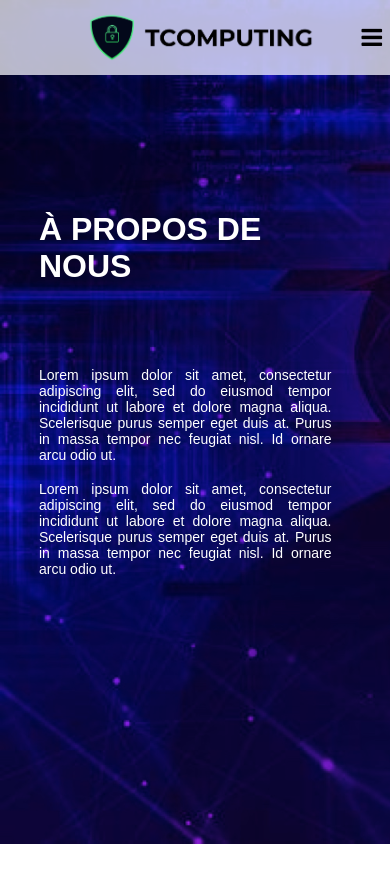
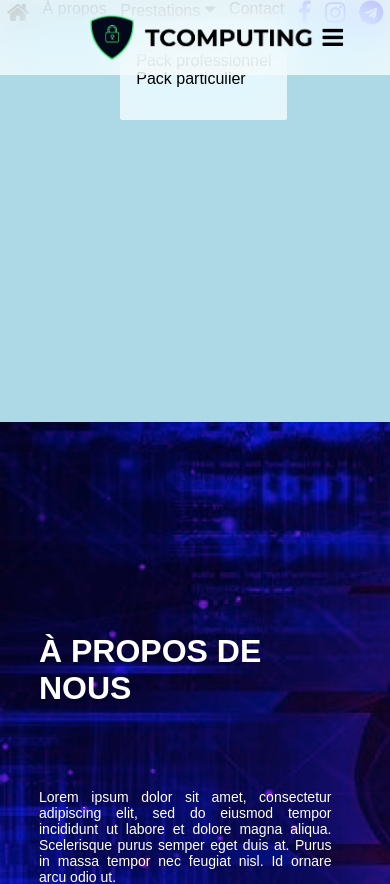
Before and after one commit to Rassac/fil-rouge, a PHP site: page /about.php in a window 390 px wide. Shown: the top 884 px of the page. Run offline with PHP 8.4, Linux system fonts and the light colour scheme.

Commit message:
Essaie du menu burger

```diff
--- a/about.php
+++ b/about.php
@@ -7,6 +7,8 @@
   <meta http-equiv="X-UA-Compatible" content="ie=edge">
   <link rel="stylesheet" href="https://cdnjs.cloudflare.com/ajax/libs/font-awesome/4.7.0/css/font-awesome.min.css">
   <link rel="stylesheet" href="css/style.css">
+  <link rel="shortcut icon" type="image/png" href="img/flavicon.png" />
+
   <title>TCOMPUTING - À PROPOS</title>
 </head>
 
--- a/contact.php
+++ b/contact.php
@@ -7,6 +7,7 @@
   <meta http-equiv="X-UA-Compatible" content="ie=edge">
   <link rel="stylesheet" href="https://cdnjs.cloudflare.com/ajax/libs/font-awesome/4.7.0/css/font-awesome.min.css">
   <link rel="stylesheet" href="css/style.css">
+  <link rel="shortcut icon" type="image/png" href="img/flavicon.png" />
   <title>TCOMPUTING - CONTACT</title>
 </head>
 
--- a/css/style.css
+++ b/css/style.css
@@ -508,8 +508,11 @@ footer a {
 		font-size: 14px;
 	}
 
+	.first-nav {
+		display: none;
+	}
+
 	.nav-link {
-		display: none;
 		flex: 0;
 	}
 
@@ -519,15 +522,10 @@ footer a {
 		display: none;
 	}
 
-	/* .menu-burger {
-		display: block;
-		height: 100vh;
-		width: 500px;
-		position: absolute;
+	#menu-burger {
+		height: 50vh;
 		background: lightblue;
-		display: table-column;
-		height: 25rem;
-	} */
+	}
 
 	#btn-menu-burger {
 		display: block;
--- a/formule-particulier.php
+++ b/formule-particulier.php
@@ -8,6 +8,7 @@
   <meta name="description" content="La première entreprise de sécurisation des données informatique pour tous." />
   <link rel="stylesheet" href="https://cdnjs.cloudflare.com/ajax/libs/font-awesome/4.7.0/css/font-awesome.min.css">
   <link rel="stylesheet" href="css/style.css">
+  <link rel="shortcut icon" type="image/png" href="img/flavicon.png" />
   <title>TCOMPUTING - FORMULE PROFESSIONNEL</title>
 </head>
 
--- a/formule-professionnel.php
+++ b/formule-professionnel.php
@@ -8,6 +8,7 @@
   <meta name="description" content="La première entreprise de sécurisation des données informatique pour tous." />
   <link rel="stylesheet" href="https://cdnjs.cloudflare.com/ajax/libs/font-awesome/4.7.0/css/font-awesome.min.css">
   <link rel="stylesheet" href="css/style.css">
+  <link rel="shortcut icon" type="image/png" href="img/flavicon.png" />
   <title>TCOMPUTING - FORMULE PARTICULIER</title>
 </head>
 
--- a/inc/header.php
+++ b/inc/header.php
@@ -21,8 +21,9 @@
     <a href="#"><i class="fa fa-instagram" style="font-size:24px"></i></a>
     <a href="#"><i class="fa fa-telegram" style="font-size:24px"></i></a>
   </div>
+</header>
 
-  <!-- <div class="menu-burger" id="menu-burger">
+<div class="menu-burger" id="menu-burger">
   <ul class="nav-links">
     <li><a href="index.php"><i class="fa fa-home nav-link" style="font-size:24px"></i></a></li>
     <li><a href="about.php" class="nav-link">À propos</a></li>
@@ -43,5 +44,4 @@
       <a href="#"><i class="fa fa-telegram" style="font-size:24px"></i></a>
     </li>
   </ul>
-  </div> -->
-</header>
+</div>
--- a/js/main.js
+++ b/js/main.js
@@ -16,7 +16,7 @@ $(document).ready(function () {
 		// console.log("ici");
 	});
 
-	$("#menu-burger").hide();
+	// $("#menu-burger").hide();
 });
 
 // function validateForm() {
```
Lines whose indentation alone changed are shown as unchanged.
